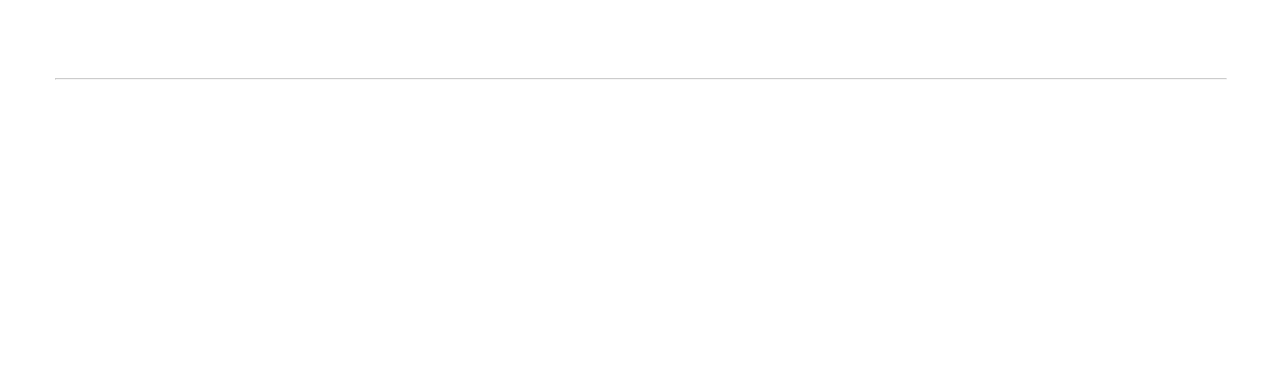
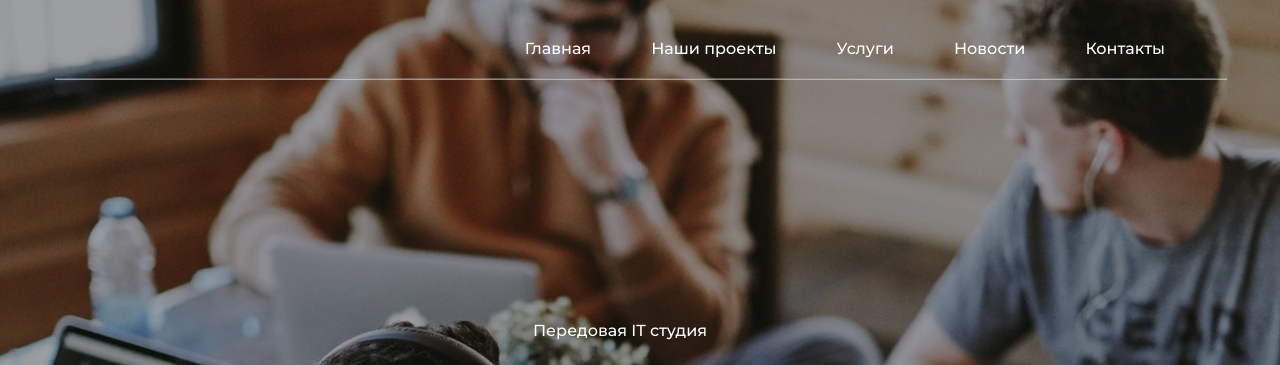
Before and after one commit to suvorovweb/project__ITstudio, a plain HTML site: page index.html in a window 1280 px wide. Shown: the top 365 px of the page. Drawn offline with Linux system fonts and the light colour scheme; the site is published under a folder, as on GitHub Pages, so addresses that start at the root find nothing.

Commit message:
Update main.css
.

```diff
--- a/css/main.css
+++ b/css/main.css
@@ -30,7 +30,7 @@ ul,li {
 }
 
 .header {
-    background: url('/img/workspace.jpg') no-repeat center top / cover;
+    background: url('../img/workspace.jpg') no-repeat center top / cover;
     height: 900px;
 }
 
```
